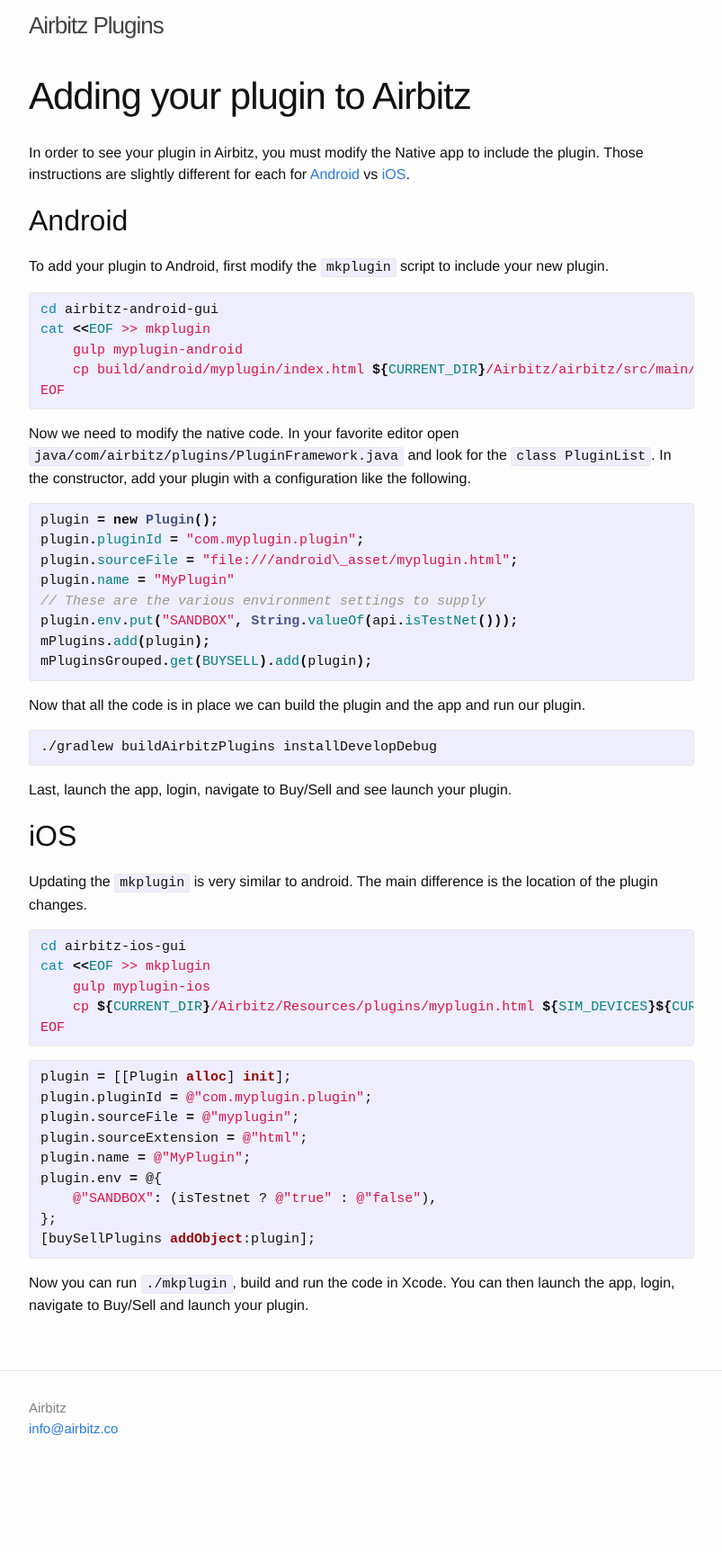
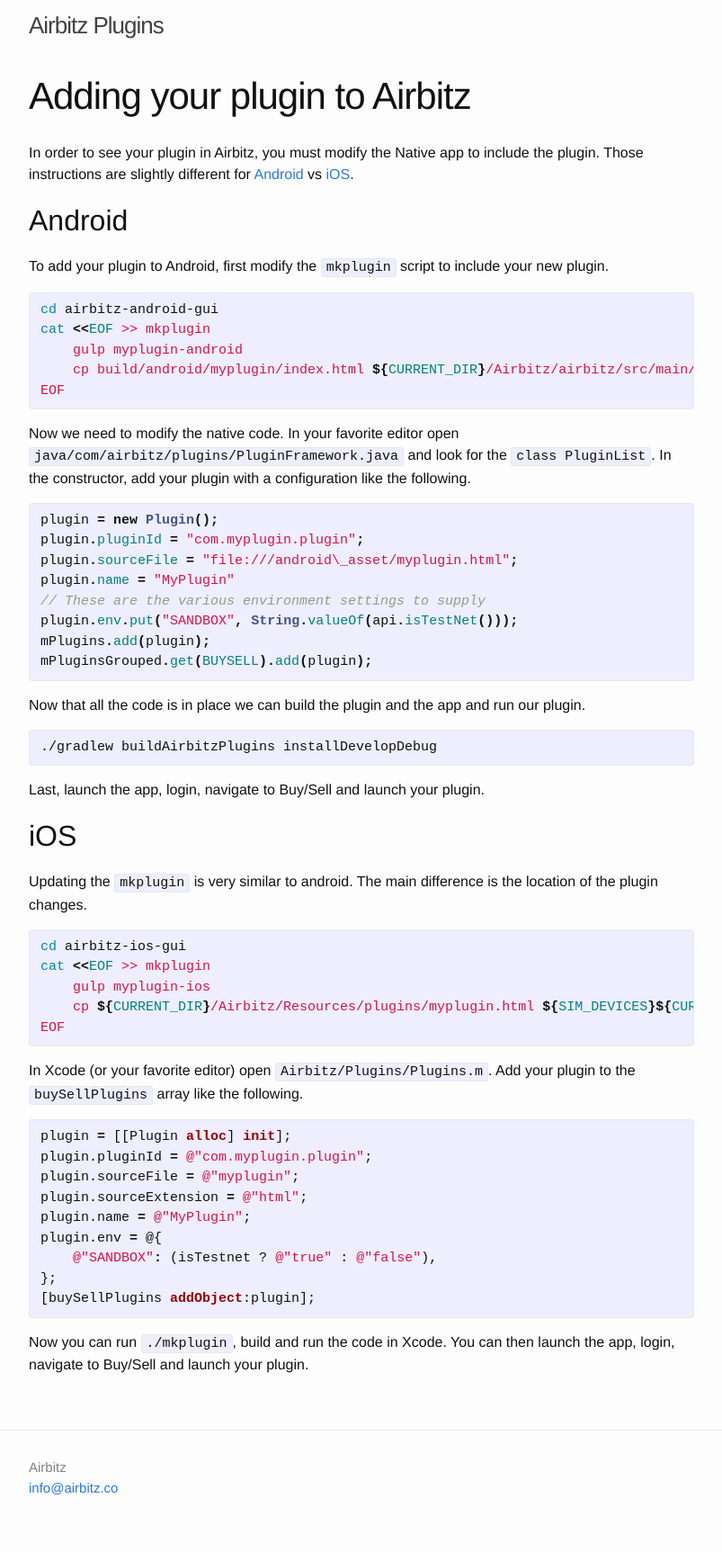
Before and after one commit to EdgeApp/airbitz-plugins-private, a Jekyll site: the page built from pages/2-adding-to-native-apps.md, in a window 1280 px wide. Shown: the whole page at 90% size, without its empty margins (238-1041 px from the left). Built offline with Jekyll 4.4.1, drawn with Linux system fonts in a browser that asks for light colours; before the commit the page ends 1659 px from its top, so only the background shows below that.

Commit message:
Fix typos

```diff
--- a/pages/2-adding-to-native-apps.md
+++ b/pages/2-adding-to-native-apps.md
@@ -5,8 +5,8 @@
 ---
 
 In order to see your plugin in Airbitz, you must modify the Native app to
-include the plugin. Those instructions are slightly different for each
-for [Android](#android) vs [iOS](#ios).
+include the plugin. Those instructions are slightly different for
+[Android](#android) vs [iOS](#ios).
 
 ## <a name="android"></a>Android
 
@@ -44,7 +44,7 @@
 ./gradlew buildAirbitzPlugins installDevelopDebug
 {% endhighlight bash %}
 
-Last, launch the app, login, navigate to Buy/Sell and see launch your plugin.
+Last, launch the app, login, navigate to Buy/Sell and launch your plugin.
 
 ## <a name="ios"></a>iOS
 
@@ -58,6 +58,9 @@
     cp ${CURRENT_DIR}/Airbitz/Resources/plugins/myplugin.html ${SIM_DEVICES}${CURRENT_DEVICE}${SIM_APPS}${CURRENT_APP}/${APP_NAME}/
 EOF
 {% endhighlight bash %}
+
+In Xcode (or your favorite editor) open `Airbitz/Plugins/Plugins.m`.  Add your
+plugin to the `buySellPlugins` array like the following.
 
 {% highlight objc %}
 plugin = [[Plugin alloc] init];
```
